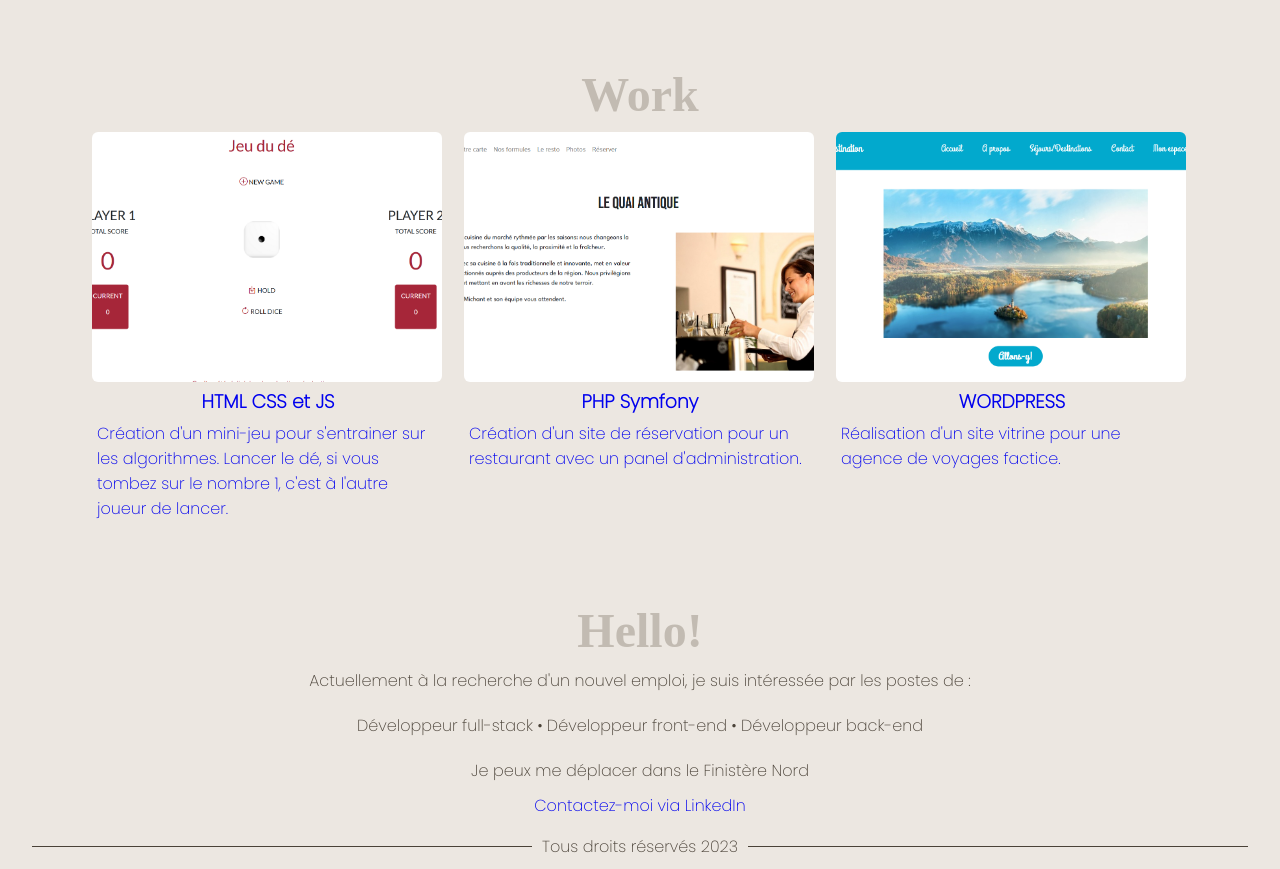
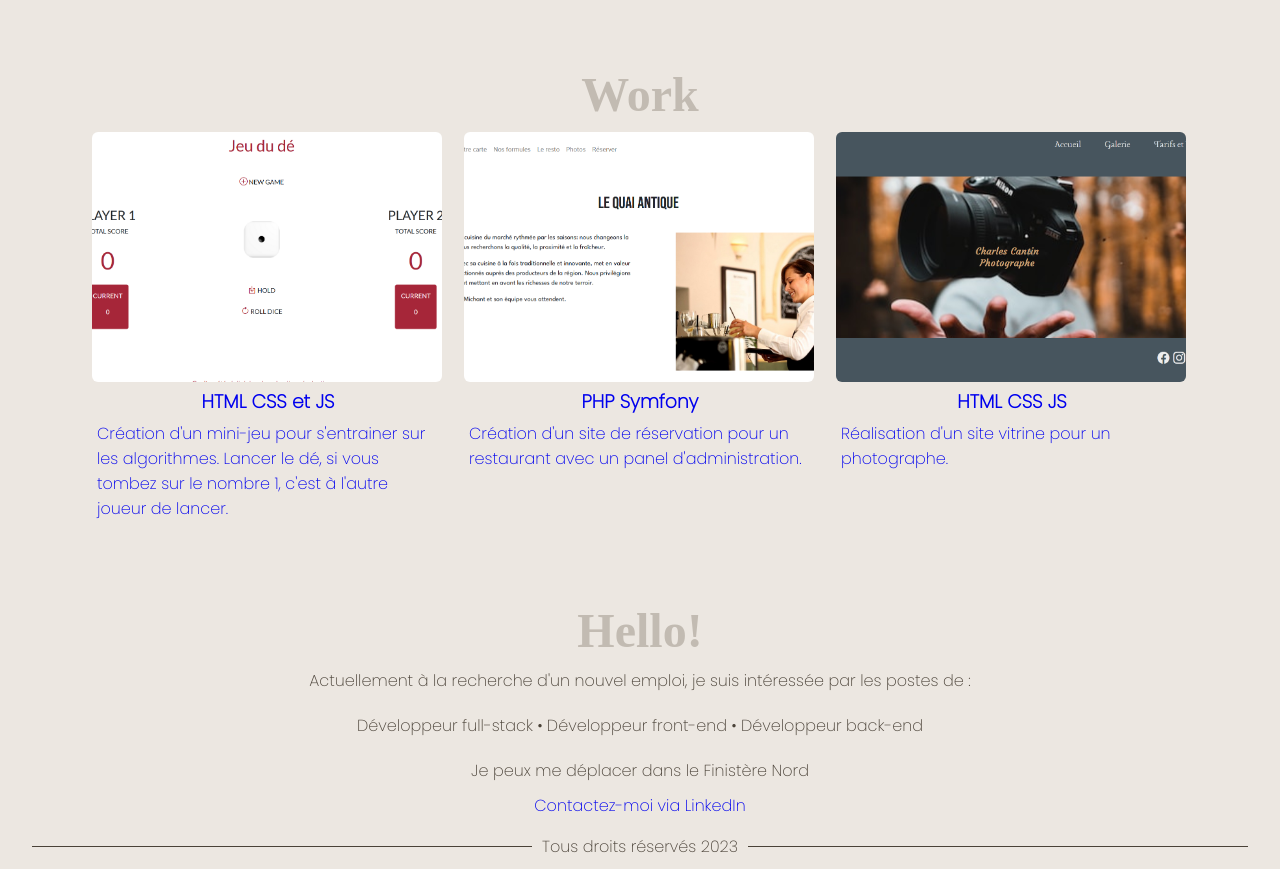
Before and after one commit to Maea-M/portfolio, a plain HTML site: page index.html in a window 1280 px wide. Shown: the part 800-1669 px from the top of the page. Drawn offline with Linux system fonts and the light colour scheme; a web font is replaced by a local one.

Commit message:
change voyage to photographe

```diff
--- a/index.html
+++ b/index.html
@@ -60,11 +60,11 @@
                 </div>
                 </a>
 
-                <a href="https://maeadestination.go.yj.fr/" target="_blank">
+                <a href="https://charles-cantin-photos.netlify.app/" target="_blank">
                     <div class="card">
-                        <img class="card__img" src="assets/voyage.png" alt="image du site">
-                        <h3 class="card__title">WORDPRESS</h3>
-                        <p class="card__description">Réalisation d'un site vitrine pour une agence de voyages factice.</p>
+                        <img class="card__img" src="assets/photographe.png" alt="image du site">
+                        <h3 class="card__title">HTML CSS JS</h3>
+                        <p class="card__description">Réalisation d'un site vitrine pour un photographe.</p>
                 </div>
                 </a>
             </div>
```
Also changed, not shown: assets/photographe.png (added).
